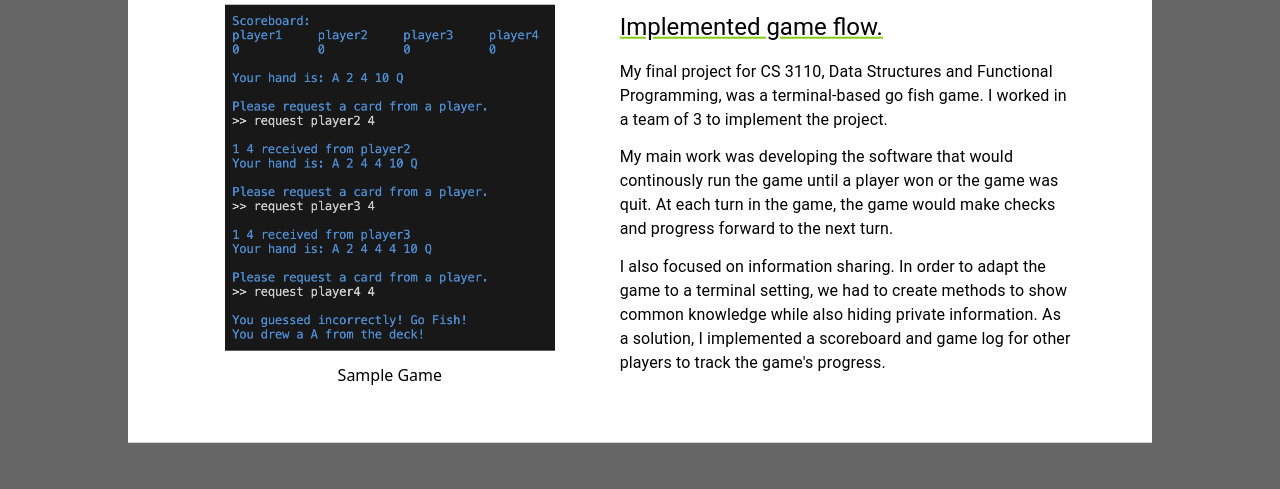
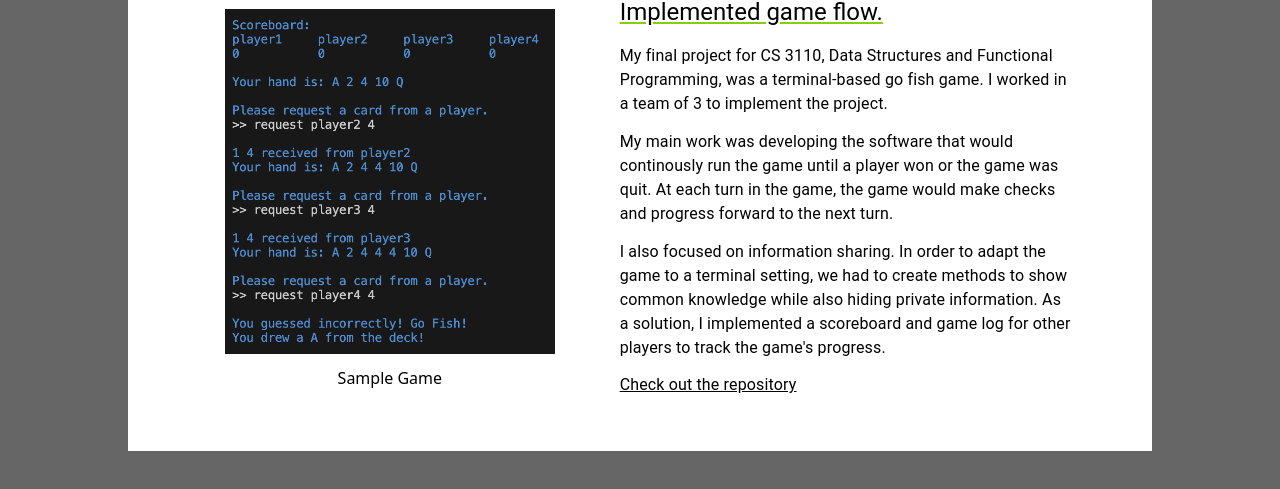
Before and after one commit to jxiang14/jxiang14.github.io, a Gatsby site: page /dashboard2 in a window 1280 px wide. Both pictures are taken after a click on the button "Learn More". Shown: the part 269-758 px from the top of the page. Built offline with nearby package versions, Linux system fonts and the light colour scheme; Gatsby itself is replaced by a stand-in of ours.

Commit message:
Added repo link

```diff
--- a/package.json
+++ b/package.json
@@ -13,7 +13,7 @@
     "build": "gatsby build",
     "serve": "gatsby serve",
     "clean": "gatsby clean",
-    "deploy": "gatsby build && gh-pages -d public -b release"
+    "deploy": "gatsby build && gh-pages -d public -b releasev3"
   },
   "dependencies": {
     "autoprefixer": "^10.4.16",
--- a/src/pages/dashboard2.js
+++ b/src/pages/dashboard2.js
@@ -69,6 +69,9 @@ render() {
             As a solution, I implemented a scoreboard and game log for other players to track
             the game's progress.
           </Typography>
+          <Typography className="font-hedvig"  variant="body1" gutterBottom>
+            <a className="underline hover:decoration-lime-500" href="https://github.com/jxiang14/Go-Fish-Game-Final" target="_blank" rel="noopener noreferrer">Check out the repository</a>
+          </Typography>
           </div>
         </section>
         </div>
```
